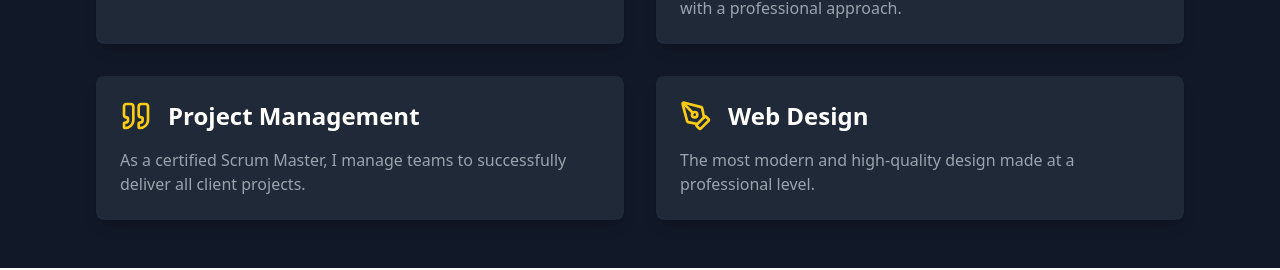
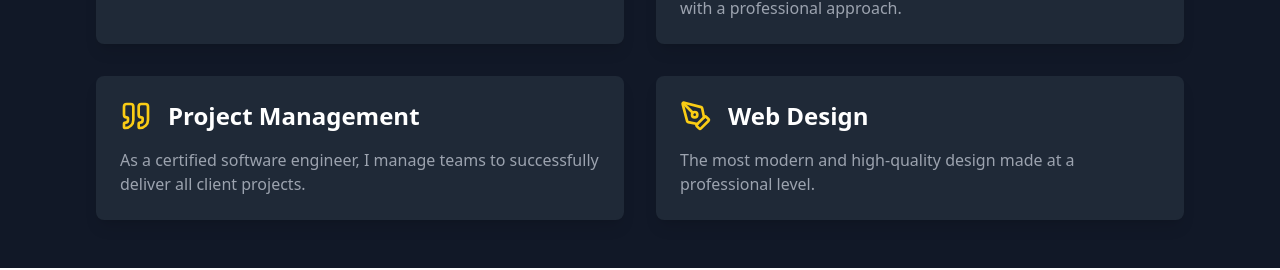
Before and after one commit to antosnizzah/my-portfolio, a React (Vite) app: page / in a window 1280 px wide. Shown: the part 2164-2434 px from the top of the page. Built offline with nearby package versions, Linux system fonts and the light colour scheme.

Commit message:
made some changes

```diff
--- a/src/components/Experience.tsx
+++ b/src/components/Experience.tsx
@@ -15,7 +15,7 @@ const services = [
   {
     icon: <Quote className="w-8 h-8 text-yellow-400" />, // Example icon
     title: 'Project Management',
-    description: 'As a certified Scrum Master, I manage teams to successfully deliver all client projects.',
+    description: 'As a certified software engineer, I manage teams to successfully deliver all client projects.',
   },
   {
     icon: <PenTool className="w-8 h-8 text-yellow-400" />, // Example icon
@@ -34,7 +34,7 @@ const WhatImDoing: React.FC = () => {
         {services.map((service, index) => (
           <div
             key={index}
-            className="bg-gray-800 p-6 rounded-lg shadow-lg hover:shadow-xl transition-shadow duration-300"
+            className="bg-gray-800 p-6 rounded-lg shadow-lg transform transition-all duration-500 hover:scale-105 hover:shadow-2xl hover:bg-gray-700"
           >
             <div className="flex items-center mb-4">
               {service.icon}
```
